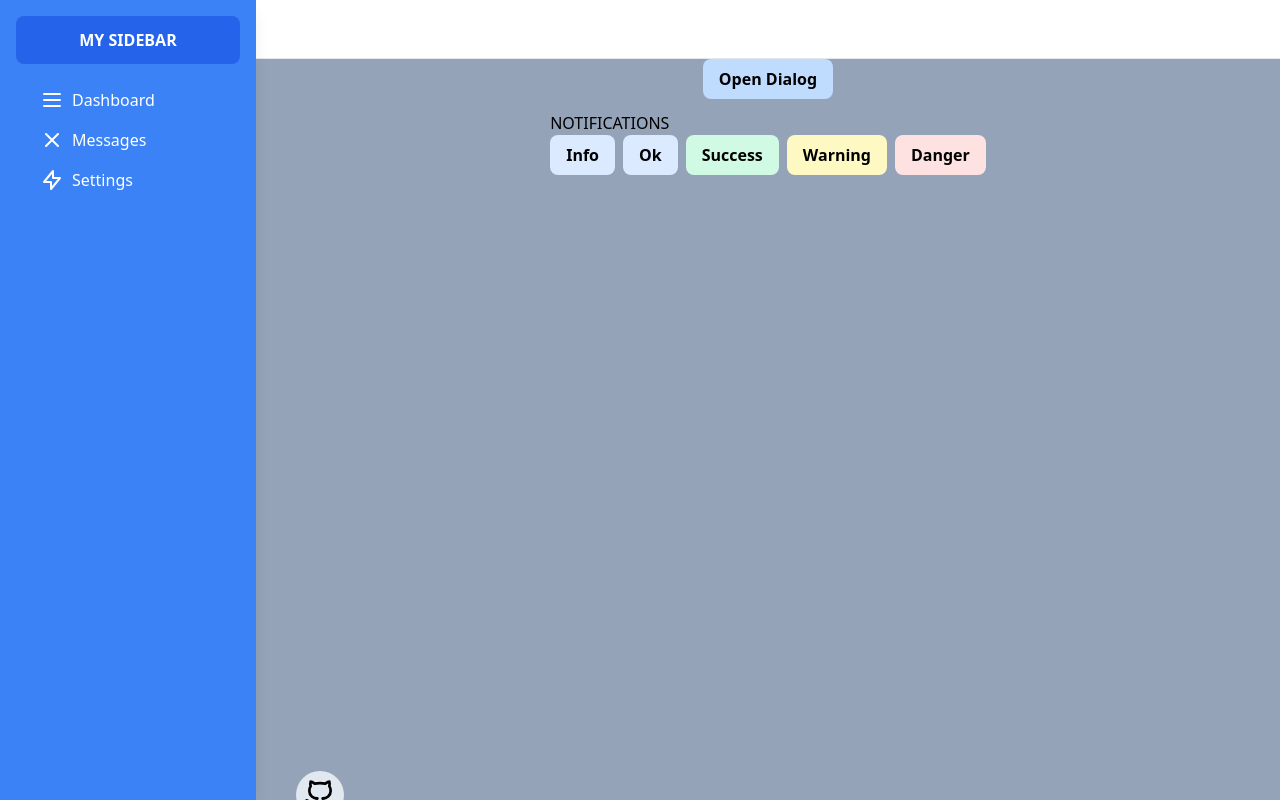
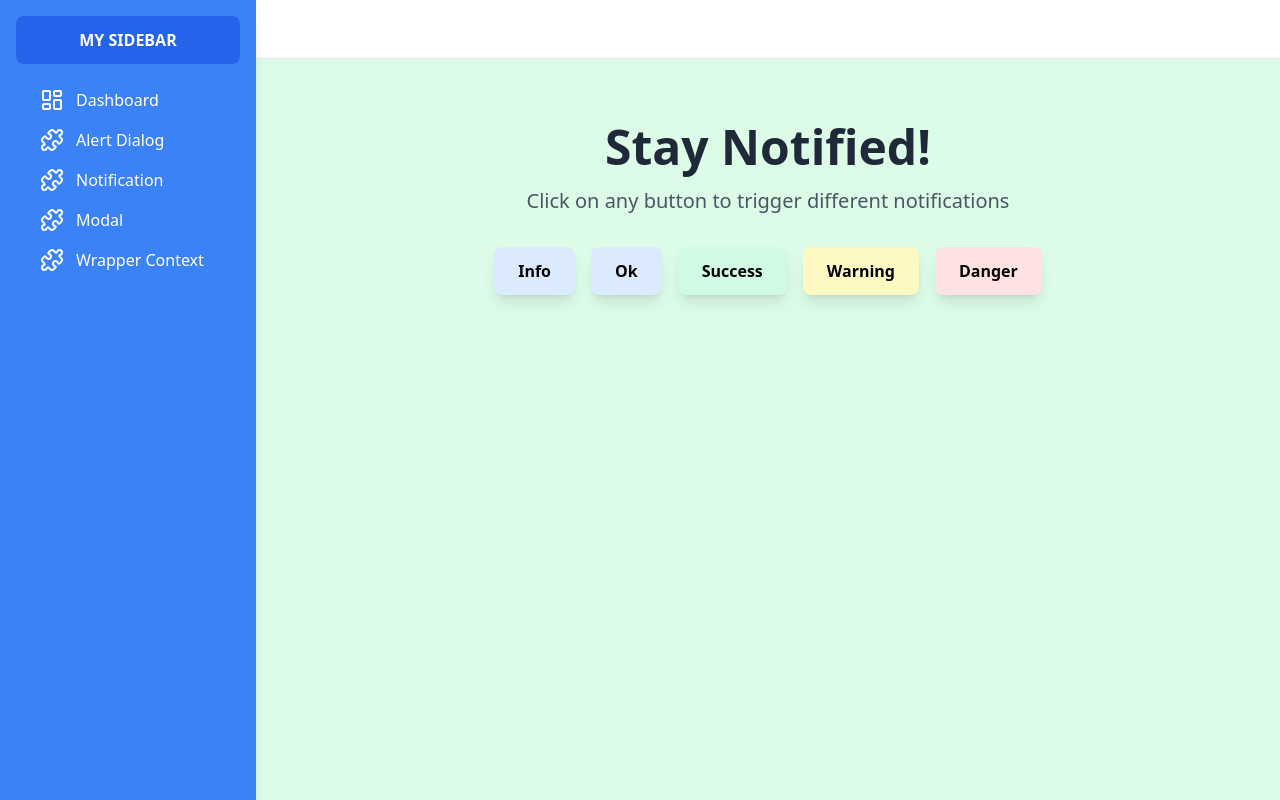
Before and after one commit to steverova/tailwind-feedback-components, a React (Vite) app: page /notification in a window 1280 px wide. Built offline with nearby package versions, Linux system fonts and the light colour scheme.

Commit message:
Refactor routing and add react-router-dom

```diff
--- a/src/App.jsx
+++ b/src/App.jsx
@@ -1,11 +1,9 @@
+import { RouterProvider } from 'react-router-dom'
 import Examples from './Examples'
 import MainLayout from './Layouts/MainLayout/MainLayout'
+import router from './routes/routes'
 
 const App = () => {
-	return (
-		<MainLayout>
-			<Examples />
-		</MainLayout>
-	)
+	return <RouterProvider router={router} />
 }
 export default App
--- a/src/Layouts/MainLayout/MainLayout.jsx
+++ b/src/Layouts/MainLayout/MainLayout.jsx
@@ -2,12 +2,7 @@ import { MenuIcon, XIcon } from 'lucide-react'
 import { useState, useEffect } from 'react'
 import Header from './components/Header'
 import Sidebar from './components/SideBar'
-
-
-
-
-
-
+import { Outlet } from 'react-router-dom'
 
 function MainLayout({ children }) {
 	const [showSidebar, setShowSidebar] = useState(false)
@@ -68,7 +63,11 @@ function MainLayout({ children }) {
 				<Header toggleSidebar={toggleSidebar} />
 
 				{/* Main content area */}
-				<div className='h-screen overflow-y-auto'>{children}</div>
+				<div className='h-screen overflow-y-auto'>
+					{children}
+
+					<Outlet />
+				</div>
 			</div>
 		</div>
 	)
--- a/src/Layouts/MainLayout/components/NavItem.jsx
+++ b/src/Layouts/MainLayout/components/NavItem.jsx
@@ -1,22 +1,18 @@
-const NavItem = ({ title, iconPath }) => (
-	<a
-		href='#'
-		className='flex items-center px-4 py-2 text-white hover:bg-blue-700 rounded-lg transition'>
-		<svg
-			xmlns='http://www.w3.org/2000/svg'
-			className='h-6 w-6 mr-2'
-			fill='none'
-			viewBox='0 0 24 24'
-			stroke='currentColor'>
-			<path
-				strokeLinecap='round'
-				strokeLinejoin='round'
-				strokeWidth='2'
-				d={iconPath}
-			/>
-		</svg>
-		{title}
-	</a>
-)
+import { useNavigate } from 'react-router-dom'
+
+const NavItem = ({ title, icon, route }) => {
+	const navigate = useNavigate()
+
+	return (
+		<button
+			onClick={() => navigate(route)}
+			type='button'
+			href='#'
+			className='flex items-center px-4 py-2 gap-3 text-white hover:bg-blue-700 rounded-lg transition'>
+			{icon}
+			{title}
+		</button>
+	)
+}
 
 export default NavItem
--- a/src/Layouts/MainLayout/components/SideBar.jsx
+++ b/src/Layouts/MainLayout/components/SideBar.jsx
@@ -1,5 +1,33 @@
-import { XIcon } from 'lucide-react'
+import { XIcon, LayoutDashboardIcon, PuzzleIcon } from 'lucide-react'
 import NavItem from './NavItem'
+
+const sidebarItems = [
+	{
+		label: 'Dashboard',
+		icon: <LayoutDashboardIcon />,
+		route: '/'
+	},
+	{
+		label: 'Alert Dialog',
+		icon: <PuzzleIcon />,
+		route: '/alert-dialog'
+	},
+	{
+		label: 'Notification',
+		icon: <PuzzleIcon />,
+		route: '/notification'
+	},
+	{
+		label: 'Modal',
+		icon: <PuzzleIcon />,
+		route: '/modal'
+	},
+	{
+		label: 'Wrapper Context',
+		icon: <PuzzleIcon />,
+		route: '/wrapper-context'
+	}
+]
 
 const Sidebar = ({ isOpen, setShowSidebar }) => (
 	<div
@@ -22,18 +50,14 @@ const Sidebar = ({ isOpen, setShowSidebar }) => (
 
 			<div className='flex flex-col flex-1 overflow-y-auto'>
 				<nav className='flex-1 px-2 py-4'>
-					<NavItem
-						title='Dashboard'
-						iconPath='M4 6h16M4 12h16M4 18h16'
-					/>
-					<NavItem
-						title='Messages'
-						iconPath='M6 18L18 6M6 6l12 12'
-					/>
-					<NavItem
-						title='Settings'
-						iconPath='M13 10V3L4 14h7v7l9-11h-7z'
-					/>
+					{sidebarItems.map((item) => (
+						<NavItem
+							key={item.label}
+							title={item.label}
+							icon={item.icon}
+							route={item.route}
+						/>
+					))}
 				</nav>
 			</div>
 		</div>
--- a/src/main.jsx
+++ b/src/main.jsx
@@ -4,6 +4,8 @@ import App from './App'
 import './index.css'
 import { AlertDialogProvider } from './components/AlertDialog/useAlertDialog'
 import { NotificationProvider } from './components/Notification/useNotification'
+import { RouterProvider } from 'react-router-dom'
+import router from './routes/routes'
 
 ReactDOM.createRoot(document.getElementById('root')).render(
 	<React.StrictMode>
@@ -14,7 +16,6 @@ ReactDOM.createRoot(document.getElementById('root')).render(
 				animation: 'fadeScale'
 			}}>
 			<AlertDialogProvider>
-
 				<App />
 			</AlertDialogProvider>
 		</NotificationProvider>
--- /dev/null
+++ b/src/pages/AlertDialogPage.jsx
@@ -0,0 +1,6 @@
+const AlertDialogPage = () => {
+  return (
+    <div>AlertDialogPage</div>
+  )
+}
+export default AlertDialogPage
--- /dev/null
+++ b/src/pages/DashboardPage.jsx
@@ -0,0 +1,6 @@
+const DashboardPage = () => {
+  return (
+    <div>DashboardPage</div>
+  )
+}
+export default DashboardPage
--- /dev/null
+++ b/src/pages/ModalPage.jsx
@@ -0,0 +1,6 @@
+const ModalPage = () => {
+  return (
+    <div>ModalPage</div>
+  )
+}
+export default ModalPage
--- /dev/null
+++ b/src/pages/NotificationPage.jsx
@@ -0,0 +1,55 @@
+import { types } from '../components/helper'
+import { useNotification } from '../components/Notification/useNotification'
+
+const NotificationPage = () => {
+	const { notificationHandler, closeNotification } = useNotification()
+
+	const handleNotification = async (type) => {
+		const notificationId = await notificationHandler(`${type} notification`, {
+			type: type,
+			variant: 'filled',
+			behavior: 'autoHide'
+		})
+
+		setTimeout(() => {
+			closeNotification(notificationId)
+		}, 5000)
+
+		console.log(notificationId)
+	}
+
+	const array = Object.entries(types).map(([key, value]) => ({
+		key,
+		...value
+	}))
+
+	return (
+		<div className='flex items-start justify-center min-h-full bg-green-100'>
+			<div className='py-16 text-center'>
+				{/* Título Hero */}
+				<h1 className='text-5xl font-bold text-gray-800 mb-4'>
+					Stay Notified!
+				</h1>
+
+				{/* Subtítulo */}
+				<p className='text-xl text-gray-600 mb-8'>
+					Click on any button to trigger different notifications
+				</p>
+
+				{/* Botones de notificaciones */}
+				<div className='flex flex-row flex-wrap gap-4 justify-center'>
+					{array.map((type) => (
+						<button
+							key={type.label}
+							className={`px-6 py-3 rounded-lg ${type.color} ${type.hoverColor} font-semibold shadow-lg transform transition hover:scale-105`}
+							type='button'
+							onClick={() => handleNotification(type.label.toLowerCase())}>
+							{type.label}
+						</button>
+					))}
+				</div>
+			</div>
+		</div>
+	)
+}
+export default NotificationPage
--- /dev/null
+++ b/src/pages/WrapperContextPage.jsx
@@ -0,0 +1,4 @@
+const WrapperContextPage = () => {
+	return <div>WrapperPage</div>
+}
+export default WrapperContextPage
--- /dev/null
+++ b/src/routes/routes.jsx
@@ -0,0 +1,40 @@
+import { createBrowserRouter } from 'react-router-dom'
+import DashboardPage from '../pages/DashboardPage'
+import AlertDialogPage from '../pages/AlertDialogPage'
+import NotificationPage from '../pages/NotificationPage'
+import ModalPage from '../pages/ModalPage'
+import WrapperContextPage from '../pages/WrapperContextPage'
+import MainLayout from '../Layouts/MainLayout/MainLayout'
+
+const routes = [
+	{
+		path: '/', // Ruta raíz que aplica el layout
+		element: <MainLayout />, // MainLayout se aplica a todas las rutas hijas
+		children: [
+			{
+				index: true, // Ruta raíz ("/") servirá DashboardPage
+				element: <DashboardPage />
+			},
+			{
+				path: 'alert-dialog',
+				element: <AlertDialogPage />
+			},
+			{
+				path: 'notification',
+				element: <NotificationPage />
+			},
+			{
+				path: 'modal',
+				element: <ModalPage />
+			},
+			{
+				path: 'wrapper-context',
+				element: <WrapperContextPage />
+			}
+		]
+	}
+]
+
+const router = createBrowserRouter(routes)
+
+export default router
```
